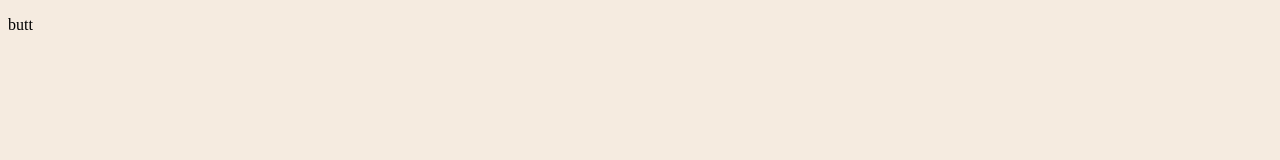
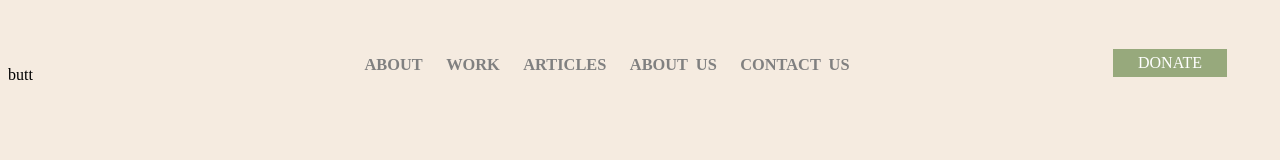
Before and after one commit to denisedjjd/denisedjjd.github.io, a plain HTML site: page about.html in a window 1280 px wide. Drawn offline with Linux system fonts and the light colour scheme.

Commit message:
asoidjasodijasd

```diff
--- a/about.html
+++ b/about.html
@@ -7,6 +7,21 @@
     <link href="style.css" rel="stylesheet">
     <title>About</title>
 </head>
+<header>
+    <nav>
+        <a href="about.html" style="text-decoration: none;"><h3>ABOUT</h3></a>
+        <a href="work.html" style="text-decoration: none;"><h3>WORK</h3></a>
+        <a href="articles.html" style="text-decoration: none;"> <h3>ARTICLES</h3></a>
+        <a href="aboutus.html" style="text-decoration: none;"><h3 class="us">ABOUT US</h3></a>
+        <a href="contactus.html" style="text-decoration: none;"><h3 class="us">CONTACT US</h3></a>
+    </nav>
+
+    <div id="donate">
+    <a href="https://ko-fi.com/diseaserecognition">
+    <button type="button" class="button">DONATE</button></a>
+    </div>
+</header>
+
 <body>
     <p>butt</p>
 </body>
```
Also changed, not shown: aboutus.html (+14 -0 lines), articles.html (+15 -0 lines), work.html (+14 -0 lines).
